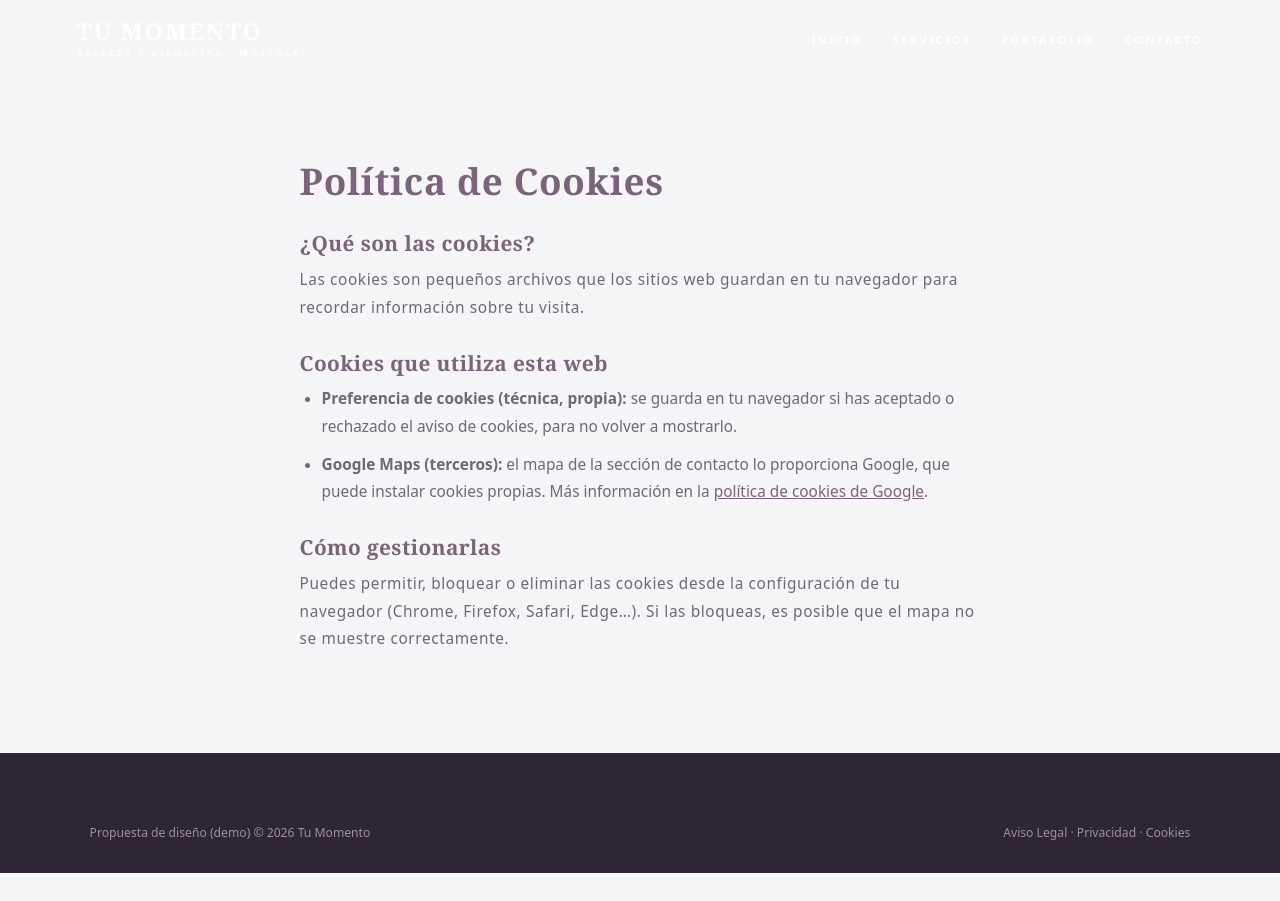
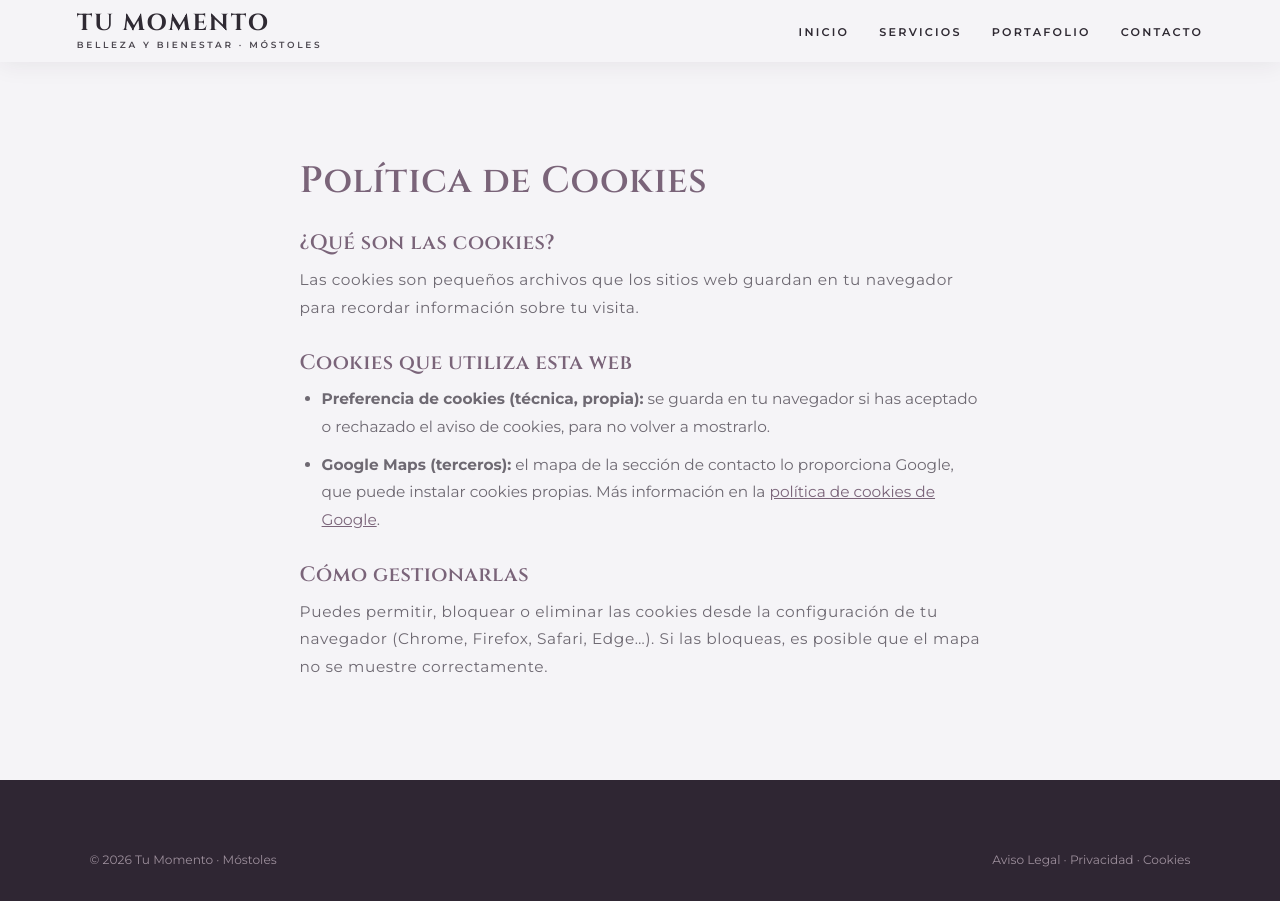
Before and after one commit to takalislam9-lab/tumomentoestetica, a plain HTML site: page politica-cookies.html in a window 1280 px wide. Before the commit the page ends 873 px from the top, so only its background shows below. Drawn offline with Linux system fonts and the light colour scheme.

Commit message:
Tu Momento: especificaciones de Laura (politica-cookies.html)

```diff
--- a/politica-cookies.html
+++ b/politica-cookies.html
@@ -7,11 +7,11 @@
 <meta name="robots" content="noindex">
 
 <link rel="preconnect" href="https://fonts.googleapis.com">
-<link href="https://fonts.googleapis.com/css2?family=Gilda+Display&family=Inter:wght@300;400;500;600&display=swap" rel="stylesheet">
+<link href="https://fonts.googleapis.com/css2?family=Cinzel:wght@500;600;700&family=Montserrat:wght@400;500;600;700&display=swap" rel="stylesheet">
 <link rel="stylesheet" href="styles.css">
 </head>
 <body>
-<header id="header" class="scrolled">
+<header id="header" class="solid">
   <a href="index.html" class="logo" aria-label="Tu Momento, inicio">
     <span class="logo-mark">T</span>
     <span class="logo-text"><span class="script">Tu Momento</span><small>belleza y bienestar · Móstoles</small></span>
@@ -19,7 +19,7 @@
   <nav id="nav" aria-label="Navegación principal">
     <ul>
       <li><a href="index.html#inicio">Inicio</a></li>
-      <li><a href="servicios.html">Servicios</a></li>
+      <li><a href="index.html#servicios">Servicios</a></li>
       <li><a href="portafolio.html">Portafolio</a></li>
       <li><a href="index.html#contacto">Contacto</a></li>
     </ul>
@@ -38,7 +38,7 @@
 <p>Puedes permitir, bloquear o eliminar las cookies desde la configuración de tu navegador (Chrome, Firefox, Safari, Edge…). Si las bloqueas, es posible que el mapa no se muestre correctamente.</p></main>
 <footer>
   <div class="footer-bottom" style="margin-top:0">
-    <span>Propuesta de diseño (demo) © 2026 Tu Momento</span>
+    <span>© 2026 Tu Momento · Móstoles</span>
     <span><a href="aviso-legal.html">Aviso Legal</a> &middot; <a href="politica-privacidad.html">Privacidad</a> &middot; <a href="politica-cookies.html">Cookies</a></span>
   </div>
 </footer>
```
